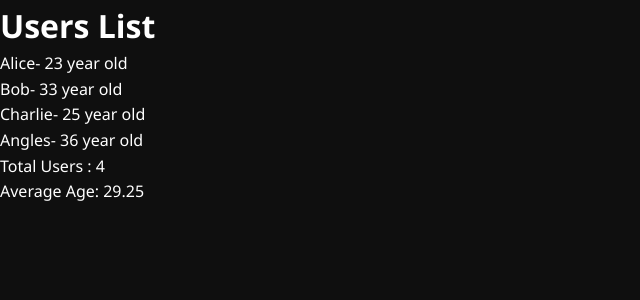
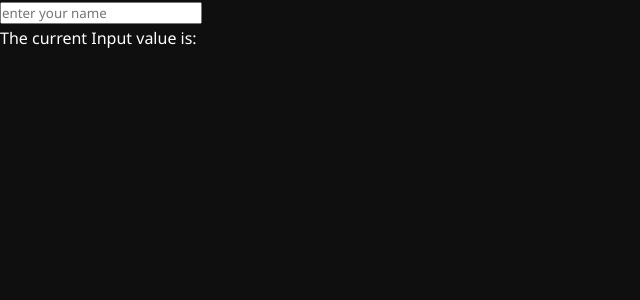
Before and after one commit to pankj369/React.js, a React (Vite) app: page / in a window 1280 px wide. Shown: the top 300 px of the page, without its empty margins (0-640 px from the left). Built offline with nearby package versions, Linux system fonts and the light colour scheme.

Commit message:
lifting the state up

```diff
--- a/src/App.jsx
+++ b/src/App.jsx
@@ -1,11 +1,11 @@
 // import { EventHandling } from "./components/EventHandling";
 // import { EventPropagation } from "./components/EventPropagation";
-import { Sibling, State } from "./components/hooks/state";
+// import { Sibling, State } from "./components/hooks/state";
 import './components/EV.css'
-import { DerivedState } from "./components/DerivedState";
+// import { DerivedState } from "./components/DerivedState";
 // import { EventProps } from "./components/EventProps";
 // import { Netflix } from "./components/Netflix";
-
+ import { LiftingState } from './components/LiftStateUp';
 function App() {
   return (
     <div>
@@ -19,7 +19,7 @@
         {/* <EventPropagation/> */}
         {/* <State/>
         <Sibling/> */}
-        <DerivedState/>
+        <LiftingState/>
     </div>
   );
 }
--- /dev/null
+++ b/src/components/LiftStateUp.jsx
@@ -0,0 +1,32 @@
+import { useState } from "react";
+export const LiftingState = () => {
+    const [inputValue, setInputValue] = useState("");
+  return (
+    <>
+      <InputComponent  inputValue={inputValue} setInputValue={setInputValue} />
+      <DisplayComponent  inputValue={inputValue}  />
+    </>
+  );
+};
+
+const InputComponent = ({inputValue, setInputValue}) => {
+
+  return (
+    <>
+      <input
+        type="text"
+        placeholder="enter your name"
+        value={inputValue}
+        onChange={(e)=>setInputValue(e.target.value)}
+      ></input>
+    </>
+  );
+};
+
+const DisplayComponent = ({inputValue}) => {
+  return (
+    <>
+      <p>The current Input value is: {inputValue} </p>
+    </>
+  );
+};
```
